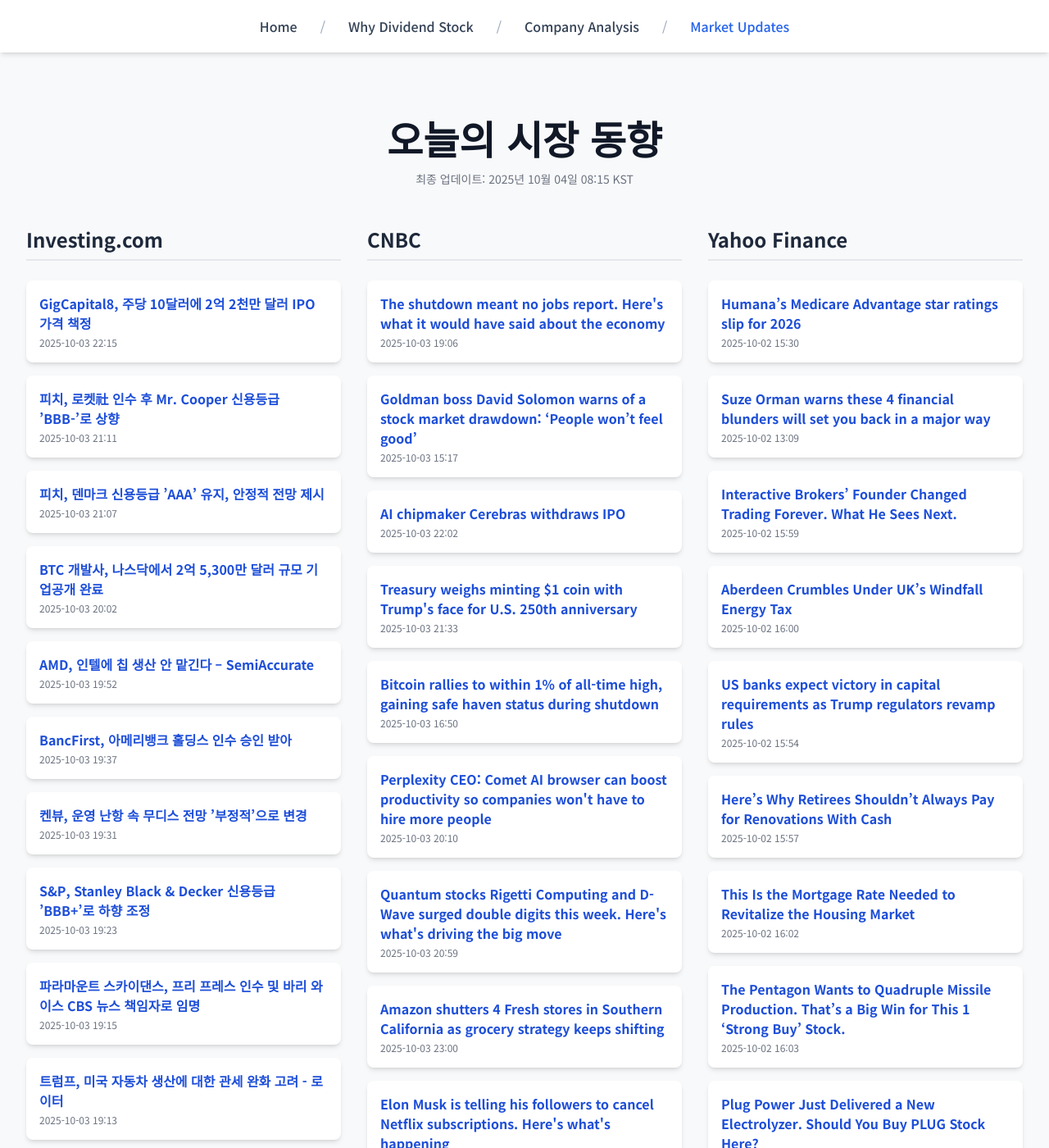
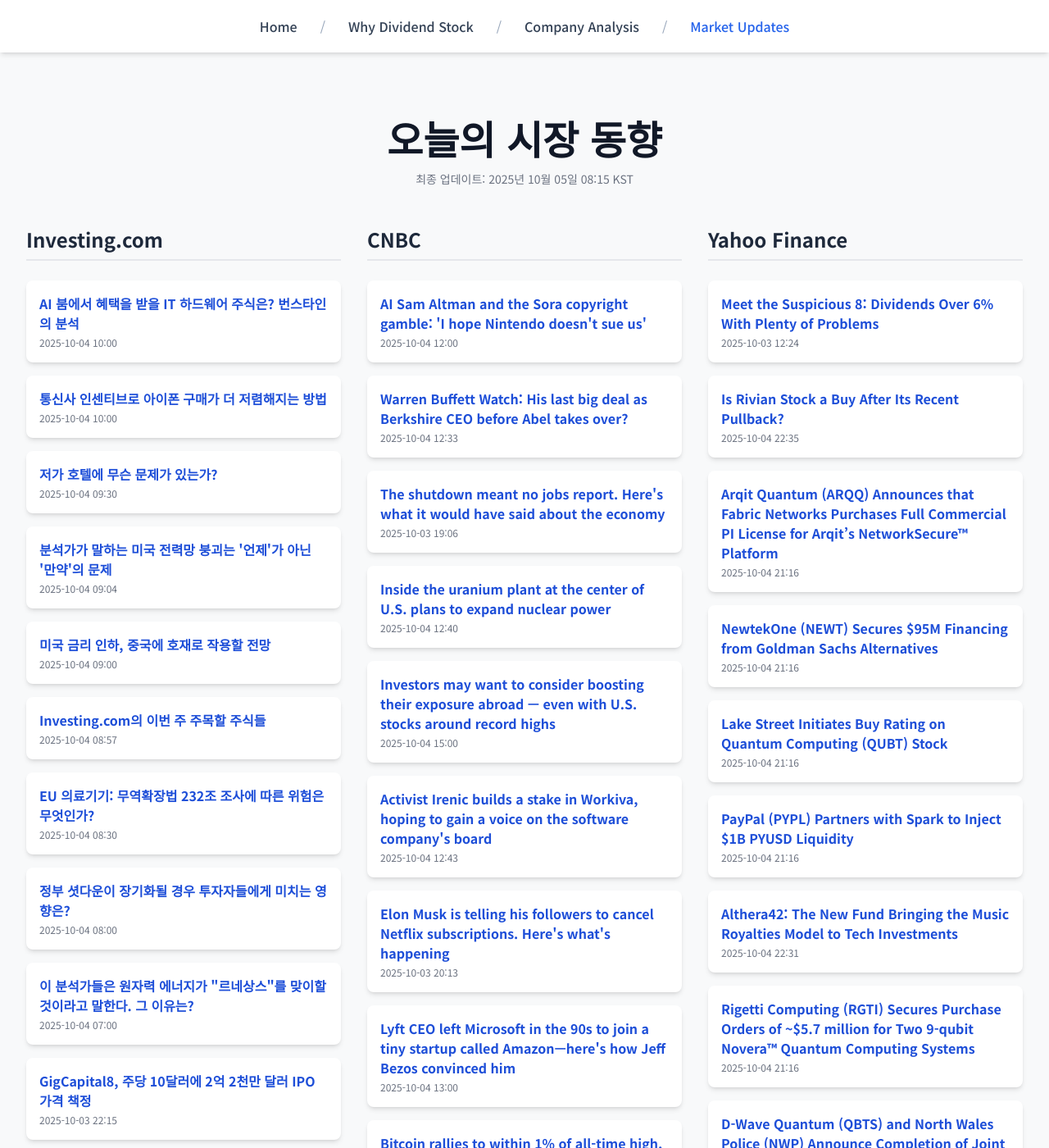
Before and after one commit to Kay-Hwang/my-company-analysis, a Jekyll site: the page built from market-updates.html, in a window 1280 px wide and 1400 px high. Shown: the whole window at 82% size. Built offline with Jekyll 4.4.1, drawn with Linux system fonts in a browser that asks for light colours; nearby versions of some CDN libraries; a script that is not in the unit is left out; some of the changed text lies outside the part shown.

Commit message:
Update daily data

```diff
--- a/_data/latest_data.json
+++ b/_data/latest_data.json
@@ -1,69 +1,81 @@
 {
-  "lastUpdated": "2025년 10월 04일 08:15 KST",
+  "lastUpdated": "2025년 10월 05일 08:15 KST",
   "news": {
     "investing": [
+      {
+        "title": "AI 붐에서 혜택을 받을 IT 하드웨어 주식은? 번스타인의 분석",
+        "link": "https://kr.investing.com/news/stock-market-news/article-1657884",
+        "pubDate": "2025-10-04 10:00:12",
+        "summary": "AI 붐에서 혜택을 받을 IT 하드웨어 주식은? 번스타인의 분석"
+      },
+      {
+        "title": "통신사 인센티브로 아이폰 구매가 더 저렴해지는 방법",
+        "link": "https://kr.investing.com/news/stock-market-news/article-1657883",
+        "pubDate": "2025-10-04 10:00:07",
+        "summary": "통신사 인센티브로 아이폰 구매가 더 저렴해지는 방법"
+      },
+      {
+        "title": "저가 호텔에 무슨 문제가 있는가?",
+        "link": "https://kr.investing.com/news/stock-market-news/article-1657882",
+        "pubDate": "2025-10-04 09:30:08",
+        "summary": "저가 호텔에 무슨 문제가 있는가?"
+      },
+      {
+        "title": "분석가가 말하는 미국 전력망 붕괴는 '언제'가 아닌 '만약'의 문제",
+        "link": "https://kr.investing.com/news/stock-market-news/article-1657881",
+        "pubDate": "2025-10-04 09:04:21",
+        "summary": "분석가가 말하는 미국 전력망 붕괴는 '언제'가 아닌 '만약'의 문제"
+      },
+      {
+        "title": "미국 금리 인하, 중국에 호재로 작용할 전망",
+        "link": "https://kr.investing.com/news/stock-market-news/article-1657879",
+        "pubDate": "2025-10-04 09:00:04",
+        "summary": "미국 금리 인하, 중국에 호재로 작용할 전망"
+      },
+      {
+        "title": "Investing.com의 이번 주 주목할 주식들",
+        "link": "https://kr.investing.com/news/stock-market-news/article-1657878",
+        "pubDate": "2025-10-04 08:57:37",
+        "summary": "Investing.com의 이번 주 주목할 주식들"
+      },
+      {
+        "title": "EU 의료기기: 무역확장법 232조 조사에 따른 위험은 무엇인가?",
+        "link": "https://kr.investing.com/news/stock-market-news/article-1657876",
+        "pubDate": "2025-10-04 08:30:04",
+        "summary": "EU 의료기기: 무역확장법 232조 조사에 따른 위험은 무엇인가?"
+      },
+      {
+        "title": "정부 셧다운이 장기화될 경우 투자자들에게 미치는 영향은?",
+        "link": "https://kr.investing.com/news/stock-market-news/article-1657873",
+        "pubDate": "2025-10-04 08:00:10",
+        "summary": "정부 셧다운이 장기화될 경우 투자자들에게 미치는 영향은?"
+      },
+      {
+        "title": "이 분석가들은 원자력 에너지가 \"르네상스\"를 맞이할 것이라고 말한다. 그 이유는?",
+        "link": "https://kr.investing.com/news/stock-market-news/article-1657849",
+        "pubDate": "2025-10-04 07:00:04",
+        "summary": "이 분석가들은 원자력 에너지가 \"르네상스\"를 맞이할 것이라고 말한다. 그 이유는?"
+      },
       {
         "title": "GigCapital8, 주당 10달러에 2억 2천만 달러 IPO 가격 책정",
         "link": "https://kr.investing.com/news/stock-market-news/article-432SI-1657801",
         "pubDate": "2025-10-03 22:15:08",
         "summary": "GigCapital8, 주당 10달러에 2억 2천만 달러 IPO 가격 책정"
-      },
-      {
-        "title": "피치, 로켓社 인수 후 Mr. Cooper 신용등급 ’BBB-’로 상향",
-        "link": "https://kr.investing.com/news/stock-market-news/article-93CH-1657773",
-        "pubDate": "2025-10-03 21:11:11",
-        "summary": "피치, 로켓社 인수 후 Mr. Cooper 신용등급 ’BBB-’로 상향"
-      },
-      {
-        "title": "피치, 덴마크 신용등급 ’AAA’ 유지, 안정적 전망 제시",
-        "link": "https://kr.investing.com/news/stock-market-news/article-93CH-1657767",
-        "pubDate": "2025-10-03 21:07:33",
-        "summary": "피치, 덴마크 신용등급 ’AAA’ 유지, 안정적 전망 제시"
-      },
-      {
-        "title": "BTC 개발사, 나스닥에서 2억 5,300만 달러 규모 기업공개 완료",
-        "link": "https://kr.investing.com/news/stock-market-news/article-432SI-1657697",
-        "pubDate": "2025-10-03 20:02:07",
-        "summary": "BTC 개발사, 나스닥에서 2억 5,300만 달러 규모 기업공개 완료"
-      },
-      {
-        "title": "AMD, 인텔에 칩 생산 안 맡긴다 – SemiAccurate",
-        "link": "https://kr.investing.com/news/stock-market-news/article-1657686",
-        "pubDate": "2025-10-03 19:52:48",
-        "summary": "AMD, 인텔에 칩 생산 안 맡긴다 – SemiAccurate"
-      },
-      {
-        "title": "BancFirst, 아메리뱅크 홀딩스 인수 승인 받아",
-        "link": "https://kr.investing.com/news/stock-market-news/article-93CH-1657679",
-        "pubDate": "2025-10-03 19:37:40",
-        "summary": "BancFirst, 아메리뱅크 홀딩스 인수 승인 받아"
-      },
-      {
-        "title": "켄뷰, 운영 난항 속 무디스 전망 ’부정적’으로 변경",
-        "link": "https://kr.investing.com/news/stock-market-news/article-93CH-1657677",
-        "pubDate": "2025-10-03 19:31:06",
-        "summary": "켄뷰, 운영 난항 속 무디스 전망 ’부정적’으로 변경"
-      },
-      {
-        "title": "S&P, Stanley Black & Decker 신용등급 ’BBB+’로 하향 조정",
-        "link": "https://kr.investing.com/news/stock-market-news/article-93CH-1657674",
-        "pubDate": "2025-10-03 19:23:55",
-        "summary": "S&P, Stanley Black & Decker 신용등급 ’BBB+’로 하향 조정"
-      },
-      {
-        "title": "파라마운트 스카이댄스, 프리 프레스 인수 및 바리 와이스 CBS 뉴스 책임자로 임명",
-        "link": "https://kr.investing.com/news/stock-market-news/article-93CH-1657670",
-        "pubDate": "2025-10-03 19:15:24",
-        "summary": "파라마운트 스카이댄스, 프리 프레스 인수 및 바리 와이스 CBS 뉴스 책임자로 임명"
-      },
-      {
-        "title": "트럼프, 미국 자동차 생산에 대한 관세 완화 고려 - 로이터",
-        "link": "https://kr.investing.com/news/stock-market-news/article-93CH-1657667",
-        "pubDate": "2025-10-03 19:13:20",
-        "summary": "트럼프, 미국 자동차 생산에 대한 관세 완화 고려 - 로이터"
       }
     ],
     "cnbc": [
+      {
+        "title": "AI Sam Altman and the Sora copyright gamble: 'I hope Nintendo doesn't sue us'",
+        "link": "https://www.cnbc.com/2025/10/04/sora-openai-video-app.html",
+        "pubDate": "Sat, 04 Oct 2025 12:00:01 GMT",
+        "summary": "CNBC has seen videos of characters from shows like \"SpongeBob SquarePants\" on the platform and was able to independently generate other characters."
+      },
+      {
+        "title": "Warren Buffett Watch: His last big deal as Berkshire CEO before Abel takes over?",
+        "link": "https://www.cnbc.com/2025/10/04/warren-buffett-watch-his-last-big-deal-as-berkshire-ceo-before-abel-takes-over.html",
+        "pubDate": "Sat, 04 Oct 2025 12:33:26 GMT",
+        "summary": "Berkshire Hathaway has a deal to pay $9.7 billion in cash to buy OxyChem, Occidental Petroleum's chemical business."
+      },
       {
         "title": "The shutdown meant no jobs report. Here's what it would have said about the economy",
         "link": "https://www.cnbc.com/2025/10/03/shutdown-jobs-report-economy.html",
@@ -71,46 +83,22 @@
         "summary": "While the BLS has gone dark with the shutdown, other reports  suggest the labor market just plodded along in September."
       },
       {
-        "title": "Goldman boss David Solomon warns of a stock market drawdown: ‘People won’t feel good’",
-        "link": "https://www.cnbc.com/2025/10/03/goldman-sachs-ceo-david-solomon-warns-stock-market-drawdown-is-coming.html",
-        "pubDate": "Fri, 03 Oct 2025 15:17:31 GMT",
-        "summary": "The Goldman Sachs CEO said AI presented opportunities but that some investors were overlooking \"things you should be skeptical about.\""
+        "title": "Inside the uranium plant at the center of U.S. plans to expand nuclear power",
+        "link": "https://www.cnbc.com/2025/10/04/urenco-centrus-orano-enriched-uranium-nuclear-russia-ai-data-center.html",
+        "pubDate": "Sat, 04 Oct 2025 12:40:09 GMT",
+        "summary": "Urenco operates the only uranium enrichment plant in the U.S. It is boosting production as the U.S. bans Russian fuel at the same time nuclear demand grows."
       },
       {
-        "title": "AI chipmaker Cerebras withdraws IPO",
-        "link": "https://www.cnbc.com/2025/10/03/cerebras-withdraws-ipo-ai.html",
-        "pubDate": "Fri, 03 Oct 2025 22:02:42 GMT",
-        "summary": "Days after announcing that it raised $1.1 billion in a financing round, Cerebras said it's pulling its IPO plans."
+        "title": "Investors may want to consider boosting their exposure abroad — even with U.S. stocks around record highs",
+        "link": "https://www.cnbc.com/2025/10/04/case-for-investing-abroad-despite-record-us-market-gains.html",
+        "pubDate": "Sat, 04 Oct 2025 15:00:01 GMT",
+        "summary": "\"Home bias is about as bad as it's ever been in the United States,\" ETF.com's Dave Nadig told CNBC's \"ETF Edge\" this week."
       },
       {
-        "title": "Treasury weighs minting $1 coin with Trump's face for U.S. 250th anniversary",
-        "link": "https://www.cnbc.com/2025/10/03/trump-face-coin-treasury-dollar.html",
-        "pubDate": "Fri, 03 Oct 2025 21:33:09 GMT",
-        "summary": "U.S. Treasurer Brandon Beach confirmed in a social media post that the draft coin depicting Trump is real. Treasury Secretary Scott Bessent shared Beach's post."
-      },
-      {
-        "title": "Bitcoin rallies to within 1% of all-time high, gaining safe haven status during shutdown",
-        "link": "https://www.cnbc.com/2025/10/03/bitcoin-rallies-to-within-1percent-of-all-time-high-gaining-safe-haven-status-during-shutdown-.html",
-        "pubDate": "Fri, 03 Oct 2025 16:50:34 GMT",
-        "summary": "Bitcoin is trading within striking distance of its record price as the U.S. government shutdown enters its third day."
-      },
-      {
-        "title": "Perplexity CEO: Comet AI browser can boost productivity so companies won't have to hire more people",
-        "link": "https://www.cnbc.com/2025/10/03/perplexity-ceo-comet-ai-browser-hiring-gdp.html",
-        "pubDate": "Fri, 03 Oct 2025 20:10:02 GMT",
-        "summary": "Chicago Fed Austan Goolsbee agreed that AI could be a boon to the GDP, but cautioned about over-investment."
-      },
-      {
-        "title": "Quantum stocks Rigetti Computing and D-Wave surged double digits this week. Here's what's driving the big move",
-        "link": "https://www.cnbc.com/2025/10/03/quantum-stocks-rigetti-computing-d-wave.html",
-        "pubDate": "Fri, 03 Oct 2025 20:59:02 GMT",
-        "summary": "Nvidia highlighted accelerated computing, which it argues can make \"quantum computing breakthroughs of today and tomorrow possible.\""
-      },
-      {
-        "title": "Amazon shutters 4 Fresh stores in Southern California as grocery strategy keeps shifting",
-        "link": "https://www.cnbc.com/2025/10/03/amazon-shuts-4-fresh-stores-in-southern-california-after-uk-closures.html",
-        "pubDate": "Fri, 03 Oct 2025 23:00:11 GMT",
-        "summary": "Amazon has been closing Fresh supermarkets in the U.S. and U.K. as the company focuses its grocery strategy on Whole Foods and delivery."
+        "title": "Activist Irenic builds a stake in Workiva, hoping to gain a voice on the software company's board",
+        "link": "https://www.cnbc.com/2025/10/04/activist-irenic-builds-a-stake-in-workiva-hoping-to-gain-two-board-seats.html",
+        "pubDate": "Sat, 04 Oct 2025 12:43:47 GMT",
+        "summary": "The activist investor is calling on Workiva to review strategic alternatives and refresh its board after years of posting losses."
       },
       {
         "title": "Elon Musk is telling his followers to cancel Netflix subscriptions. Here's what's happening",
@@ -119,72 +107,84 @@
         "summary": "Elon Musk this week urged his followers to cancel their Netflix subscriptions over a controversy surrounding an animated show and its creator."
       },
       {
-        "title": "Student loan borrowers can't access repayment plans under Trump. What to know",
-        "link": "https://www.cnbc.com/2025/10/03/student-loan-repayment-plan-backlog-under-trump.html",
-        "pubDate": "Fri, 03 Oct 2025 18:27:29 GMT",
-        "summary": "Student loan borrowers who are trying to get into a new repayment plan face delays amid a Trump-era backlog of applications and the shutdown of the government."
+        "title": "Lyft CEO left Microsoft in the 90s to join a tiny startup called Amazon—here's how Jeff Bezos convinced him",
+        "link": "https://www.cnbc.com/2025/10/04/how-jeff-bezos-convinced-lyft-ceo-to-quit-microsoft-join-amazon-in-the-90s.html",
+        "pubDate": "Sat, 04 Oct 2025 13:00:01 GMT",
+        "summary": "Lyft CEO David Risher admits leaving a multibillion-dollar business to join a 'tiny' online bookstore 'wasn't an entirely rational move.'"
+      },
+      {
+        "title": "Bitcoin rallies to within 1% of all-time high, gaining safe-haven status during shutdown",
+        "link": "https://www.cnbc.com/2025/10/03/bitcoin-rallies-to-within-1percent-of-all-time-high-gaining-safe-haven-status-during-shutdown-.html",
+        "pubDate": "Sat, 04 Oct 2025 10:46:15 GMT",
+        "summary": "Bitcoin is trading within striking distance of its record price as the U.S. government shutdown enters its third day."
+      },
+      {
+        "title": "Goldman boss David Solomon warns of a stock market drawdown: ‘People won’t feel good’",
+        "link": "https://www.cnbc.com/2025/10/03/goldman-sachs-ceo-david-solomon-warns-stock-market-drawdown-is-coming.html",
+        "pubDate": "Fri, 03 Oct 2025 15:17:31 GMT",
+        "summary": "The Goldman Sachs CEO said AI presented opportunities but that some investors were overlooking \"things you should be skeptical about.\""
       }
     ],
     "yahoo": [
       {
-        "title": "Humana’s Medicare Advantage star ratings slip for 2026",
-        "link": "https://finance.yahoo.com/news/humana-medicare-advantage-star-ratings-153000468.html",
-        "pubDate": "2025-10-02T15:30:00Z",
-        "summary": "Humana’s Medicare Advantage star ratings slip for 2026"
+        "title": "Meet the Suspicious 8: Dividends Over 6% With Plenty of Problems",
+        "link": "https://www.barrons.com/articles/dividend-stocks-yields-suspicious-90461aa3?siteid=yhoof2&yptr=yahoo",
+        "pubDate": "2025-10-03T12:24:00Z",
+        "summary": "Meet the Suspicious 8: Dividends Over 6% With Plenty of Problems"
       },
       {
-        "title": "Suze Orman warns these 4 financial blunders will set you back in a major way",
-        "link": "https://finance.yahoo.com/news/suze-orman-warns-4-financial-130900517.html",
-        "pubDate": "2025-10-02T13:09:00Z",
-        "summary": "Suze Orman warns these 4 financial blunders will set you back in a major way"
+        "title": "Is Rivian Stock a Buy After Its Recent Pullback?",
+        "link": "https://finance.yahoo.com/news/rivian-stock-buy-recent-pullback-223500382.html",
+        "pubDate": "2025-10-04T22:35:00Z",
+        "summary": "Is Rivian Stock a Buy After Its Recent Pullback?"
       },
       {
-        "title": "Interactive Brokers’ Founder Changed Trading Forever. What He Sees Next.",
-        "link": "https://www.barrons.com/articles/interactive-brokers-peterffy-automated-securities-trading-4b3c5a19?siteid=yhoof2&yptr=yahoo",
-        "pubDate": "2025-10-02T15:59:00Z",
-        "summary": "Interactive Brokers’ Founder Changed Trading Forever. What He Sees Next."
+        "title": "Arqit Quantum (ARQQ) Announces that Fabric Networks Purchases Full Commercial PI License for Arqit’s NetworkSecure™ Platform",
+        "link": "https://finance.yahoo.com/news/arqit-quantum-arqq-announces-fabric-211603617.html",
+        "pubDate": "2025-10-04T21:16:03Z",
+        "summary": "Arqit Quantum (ARQQ) Announces that Fabric Networks Purchases Full Commercial PI License for Arqit’s NetworkSecure™ Platform"
       },
       {
-        "title": "Aberdeen Crumbles Under UK’s Windfall Energy Tax",
-        "link": "https://finance.yahoo.com/news/aberdeen-crumbles-under-uk-windfall-160000087.html",
-        "pubDate": "2025-10-02T16:00:00Z",
-        "summary": "Aberdeen Crumbles Under UK’s Windfall Energy Tax"
+        "title": "NewtekOne (NEWT) Secures $95M Financing from Goldman Sachs Alternatives",
+        "link": "https://finance.yahoo.com/news/newtekone-newt-secures-95m-financing-211602583.html",
+        "pubDate": "2025-10-04T21:16:02Z",
+        "summary": "NewtekOne (NEWT) Secures $95M Financing from Goldman Sachs Alternatives"
       },
       {
-        "title": "US banks expect victory in capital requirements as Trump regulators revamp rules",
-        "link": "https://finance.yahoo.com/news/us-banks-expect-victory-capital-155403787.html",
-        "pubDate": "2025-10-02T15:54:03Z",
-        "summary": "US banks expect victory in capital requirements as Trump regulators revamp rules"
+        "title": "Lake Street Initiates Buy Rating on Quantum Computing (QUBT) Stock",
+        "link": "https://finance.yahoo.com/news/lake-street-initiates-buy-rating-211601987.html",
+        "pubDate": "2025-10-04T21:16:01Z",
+        "summary": "Lake Street Initiates Buy Rating on Quantum Computing (QUBT) Stock"
       },
       {
-        "title": "Here’s Why Retirees Shouldn’t Always Pay for Renovations With Cash",
-        "link": "https://finance.yahoo.com/news/why-retirees-shouldn-t-always-155740239.html",
-        "pubDate": "2025-10-02T15:57:40Z",
-        "summary": "Here’s Why Retirees Shouldn’t Always Pay for Renovations With Cash"
+        "title": "PayPal (PYPL) Partners with Spark to Inject $1B PYUSD Liquidity",
+        "link": "https://finance.yahoo.com/news/paypal-pypl-partners-spark-inject-211600800.html",
+        "pubDate": "2025-10-04T21:16:00Z",
+        "summary": "PayPal (PYPL) Partners with Spark to Inject $1B PYUSD Liquidity"
       },
       {
-        "title": "This Is the Mortgage Rate Needed to Revitalize the Housing Market",
-        "link": "https://www.barrons.com/articles/mortgage-rates-housing-market-sales-economy-fannie-mae-18f4dfe2?siteid=yhoof2&yptr=yahoo",
-        "pubDate": "2025-10-02T16:02:00Z",
-        "summary": "This Is the Mortgage Rate Needed to Revitalize the Housing Market"
+        "title": "Althera42: The New Fund Bringing the Music Royalties Model to Tech Investments",
+        "link": "https://finance.yahoo.com/news/althera42-fund-bringing-music-royalties-223158413.html",
+        "pubDate": "2025-10-04T22:31:58Z",
+        "summary": "Althera42: The New Fund Bringing the Music Royalties Model to Tech Investments"
       },
       {
-        "title": "The Pentagon Wants to Quadruple Missile Production. That’s a Big Win for This 1 ‘Strong Buy’ Stock.",
-        "link": "https://finance.yahoo.com/news/pentagon-wants-quadruple-missile-production-160328615.html",
-        "pubDate": "2025-10-02T16:03:28Z",
-        "summary": "The Pentagon Wants to Quadruple Missile Production. That’s a Big Win for This 1 ‘Strong Buy’ Stock."
+        "title": "Rigetti Computing (RGTI) Secures Purchase Orders of ~$5.7 million for Two 9-qubit Novera™ Quantum Computing Systems",
+        "link": "https://finance.yahoo.com/news/rigetti-computing-rgti-secures-purchase-211600174.html",
+        "pubDate": "2025-10-04T21:16:00Z",
+        "summary": "Rigetti Computing (RGTI) Secures Purchase Orders of ~$5.7 million for Two 9-qubit Novera™ Quantum Computing Systems"
       },
       {
-        "title": "Plug Power Just Delivered a New Electrolyzer. Should You Buy PLUG Stock Here?",
-        "link": "https://finance.yahoo.com/news/plug-power-just-delivered-electrolyzer-154831921.html",
-        "pubDate": "2025-10-02T15:48:31Z",
-        "summary": "Plug Power Just Delivered a New Electrolyzer. Should You Buy PLUG Stock Here?"
+        "title": "D-Wave Quantum (QBTS) and North Wales Police (NWP) Announce Completion of Joint Proof-of-technology Project",
+        "link": "https://finance.yahoo.com/news/d-wave-quantum-qbts-north-211558618.html",
+        "pubDate": "2025-10-04T21:15:58Z",
+        "summary": "D-Wave Quantum (QBTS) and North Wales Police (NWP) Announce Completion of Joint Proof-of-technology Project"
       },
       {
-        "title": "Market Update: ADM",
-        "link": "https://finance.yahoo.com/research/reports/ARGUS_44894_MarketUpdate_1759509828000?yptr=yahoo&ncid=yahooproperties_plusresear_nm5q6ze1cei",
-        "pubDate": "2025-10-03T16:43:48Z",
-        "summary": "Market Update: ADM"
+        "title": "Jefferies Cuts Virtu (VIRT) Target to $49, Maintains Buy Rating",
+        "link": "https://finance.yahoo.com/news/jefferies-cuts-virtu-virt-target-211559312.html",
+        "pubDate": "2025-10-04T21:15:59Z",
+        "summary": "Jefferies Cuts Virtu (VIRT) Target to $49, Maintains Buy Rating"
       }
     ]
   }
```
